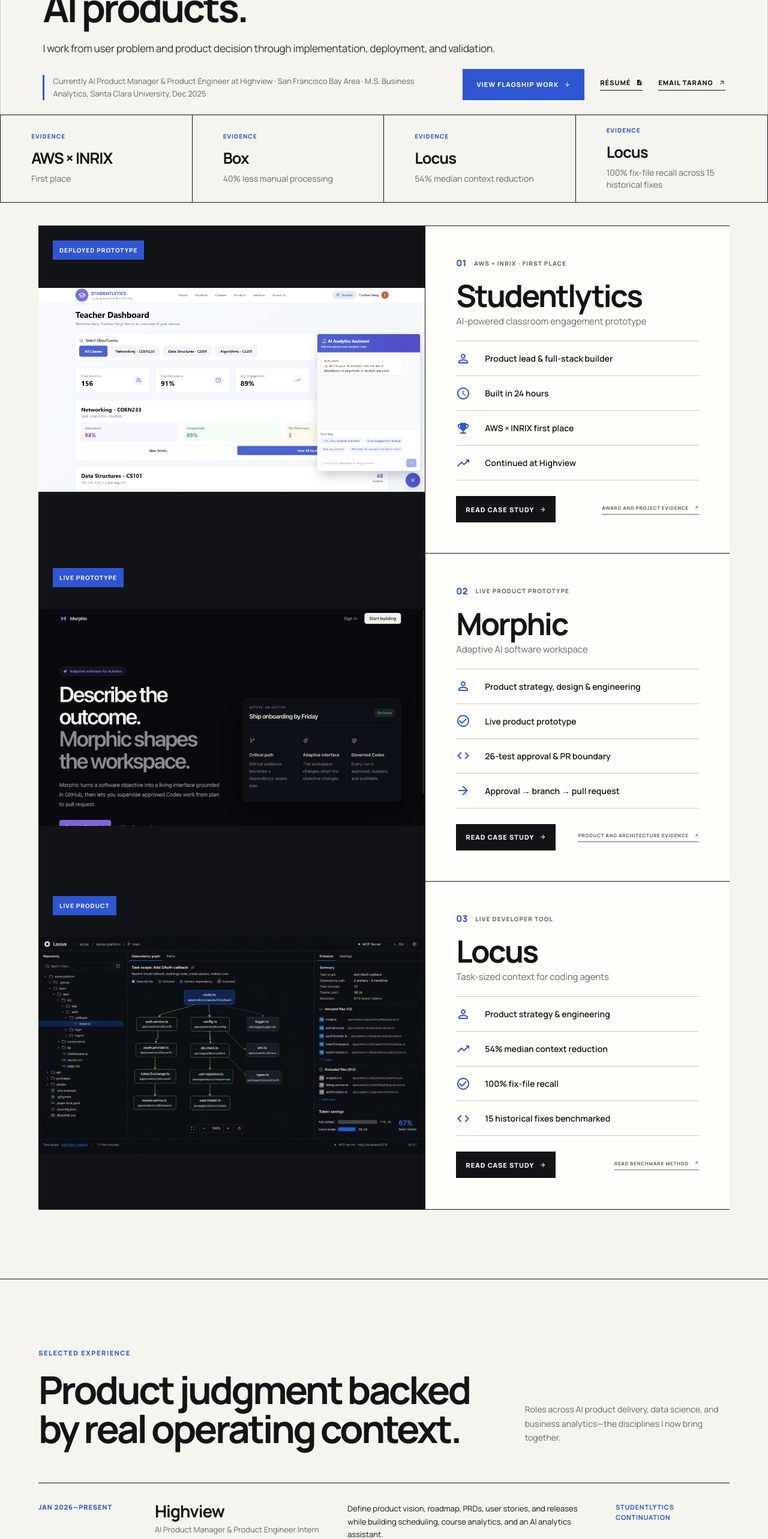
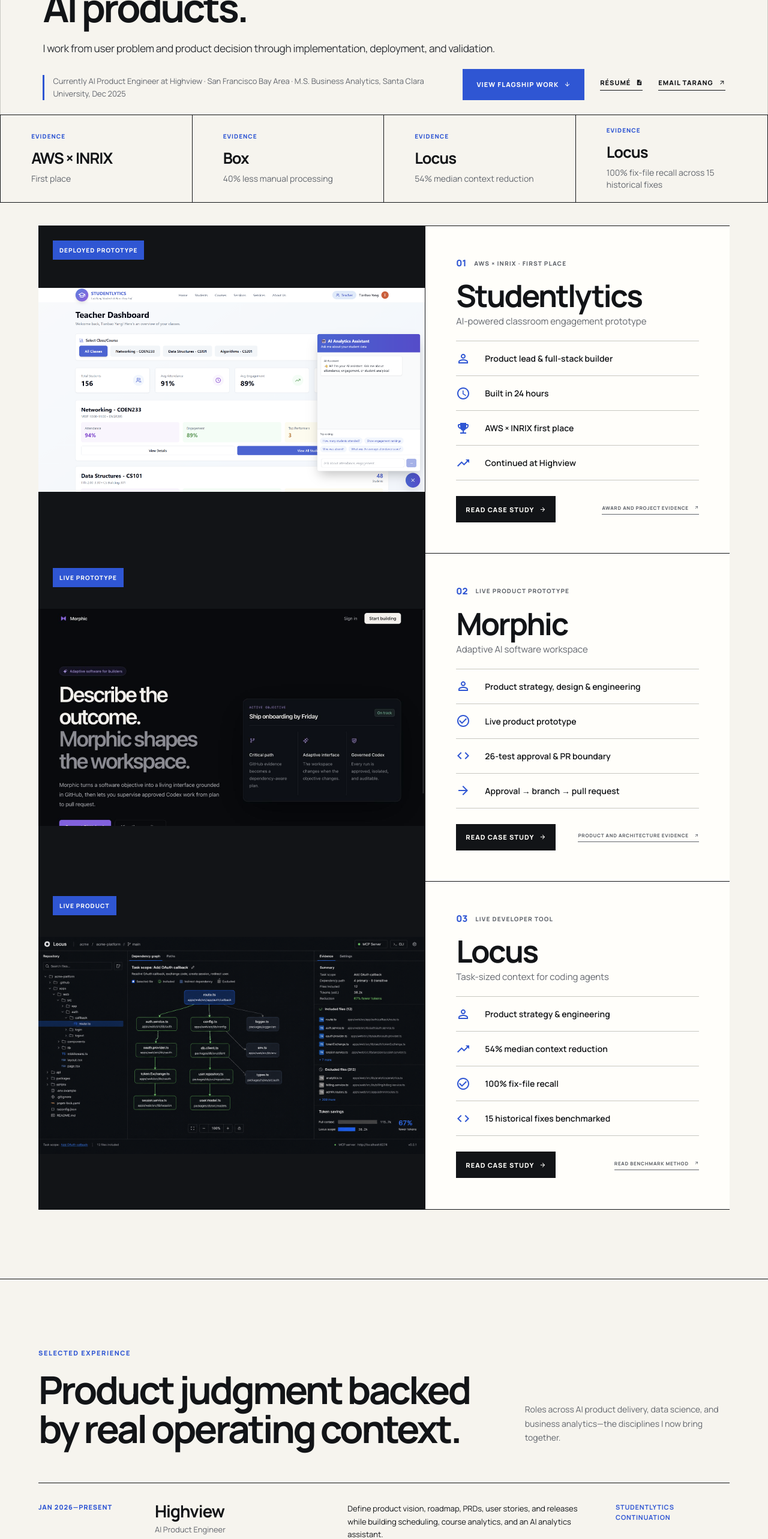
Before and after one commit to taranggoyal70/Tarang-Portfolio, a React (Vite) app: page / in a window 1280 px wide. Shown: the part 220-2786 px from the top of the page at 60% size. Built offline with nearby package versions, Linux system fonts and the light colour scheme; the HTML template or start-up script is replaced by a standard one.

Commit message:
Correct Highview role to full-time AI Product Engineer

```diff
--- a/src/components/Career.tsx
+++ b/src/components/Career.tsx
@@ -2,7 +2,7 @@
 
 const experience = [
   {
-    role: "AI Product Manager & Product Engineer Intern",
+    role: "AI Product Engineer",
     company: "Highview",
     period: "2026 - present",
     summary:
--- a/src/components/MainContainer.tsx
+++ b/src/components/MainContainer.tsx
@@ -135,8 +135,8 @@
         </p>
         <div className="hero-lower">
           <p className="hero-now">
-            Currently AI Product Manager & Product Engineer at Highview · San
-            Francisco Bay Area · M.S. Business Analytics, Santa Clara
+            Currently AI Product Engineer at Highview · San Francisco Bay
+            Area · M.S. Business Analytics, Santa Clara
             University, Dec 2025
           </p>
           <div className="hero-actions">
--- a/src/data/portfolioData.ts
+++ b/src/data/portfolioData.ts
@@ -499,7 +499,7 @@
   {
     period: "Jan 2026—Present",
     company: "Highview",
-    role: "AI Product Manager & Product Engineer Intern",
+    role: "AI Product Engineer",
     result:
       "Define product vision, roadmap, PRDs, user stories, and releases while building scheduling, course analytics, and an AI analytics assistant.",
     proof: "Studentlytics continuation",
```
